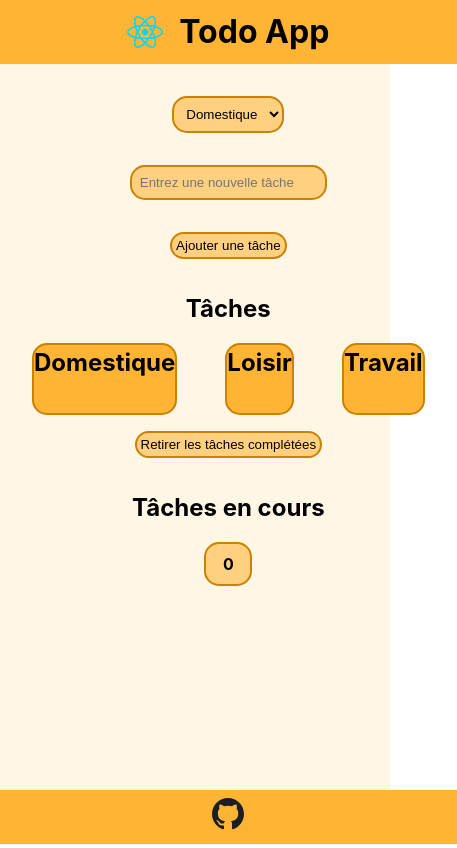
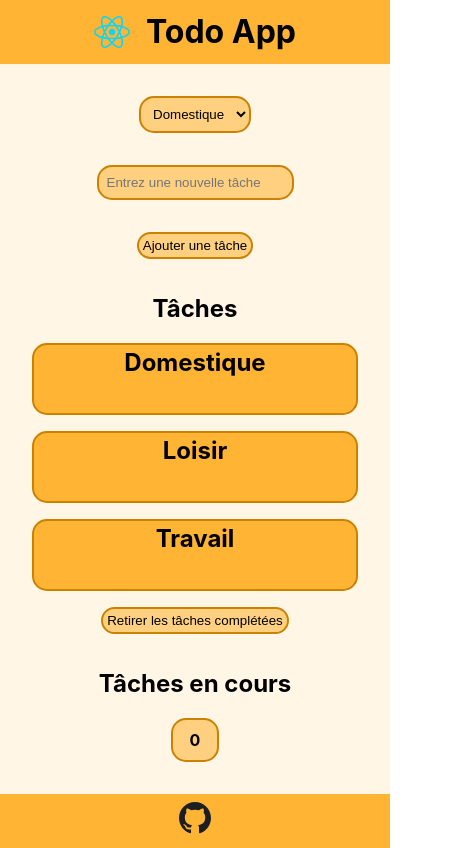
Before and after one commit to pehnny/todo-app, a React (Vite) app: page / in a window 390 px wide. Shown: the whole page, 457 px wide, since content can reach past the window. Built offline with nearby package versions, Linux system fonts and the light colour scheme.

Commit message:
Fixed grid responsiveness for task lists

```diff
--- a/src/components/TodoList.tsx
+++ b/src/components/TodoList.tsx
@@ -10,13 +10,12 @@ export function TodoList({taskList, handleUpdateTask, handleDeleteTask, handleDe
     return (
         <section className="task-list">
             <h2 className="task-list-title">Tâches</h2>
-            <section className="task-list-type"
-                     style={{gridTemplateColumns: `repeat(${Object.values(TaskType).length}, 1fr)`}}>
+            <section className="task-list-type">
                 {Object.values(TaskType).map((taskType: TaskType) => (
-                    <article className={`task-list-type-${taskType}-container`}>
+                    <article className={`task-list-type-${taskType}-container`}
+                             key={taskType}>
                         <h2 className={`task-list-type-${taskType}-title`}>{taskType}</h2>
-                        <ul key={taskType}
-                            className={`task-list-type-${taskType}`}>
+                        <ul className={`task-list-type-${taskType}`}>
                             {taskList
                                 .filter((task: Task) => (task.type === taskType))
                                 .map((task: Task) => (
```
